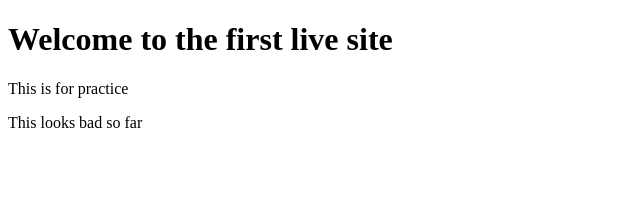
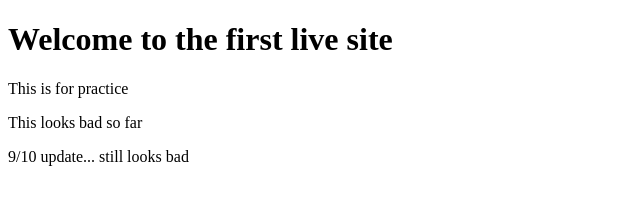
Before and after one commit to Paigeliv00/firstlive, a plain HTML site: page index.html in a window 1280 px wide. Shown: the whole page, without its empty margins (0-640 px from the left). Drawn offline with Linux system fonts and the light colour scheme.

Commit message:
9/10 update

```diff
--- a/index.html
+++ b/index.html
@@ -7,5 +7,6 @@
 	<h1>Welcome to the first live site</h1>
 	<p>This is for practice</p>
 	<p>This looks bad so far</p>
+	<p>9/10 update... still looks bad</p>
 </body>
 </html>
```
